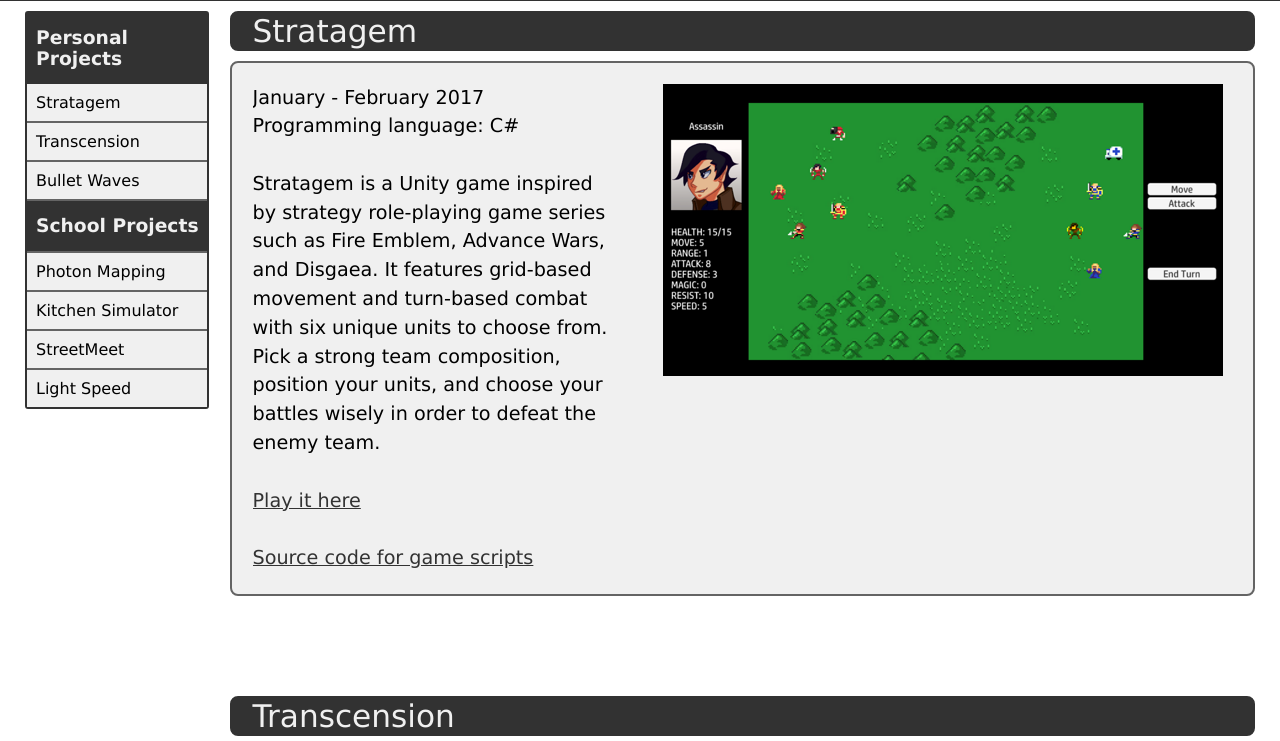
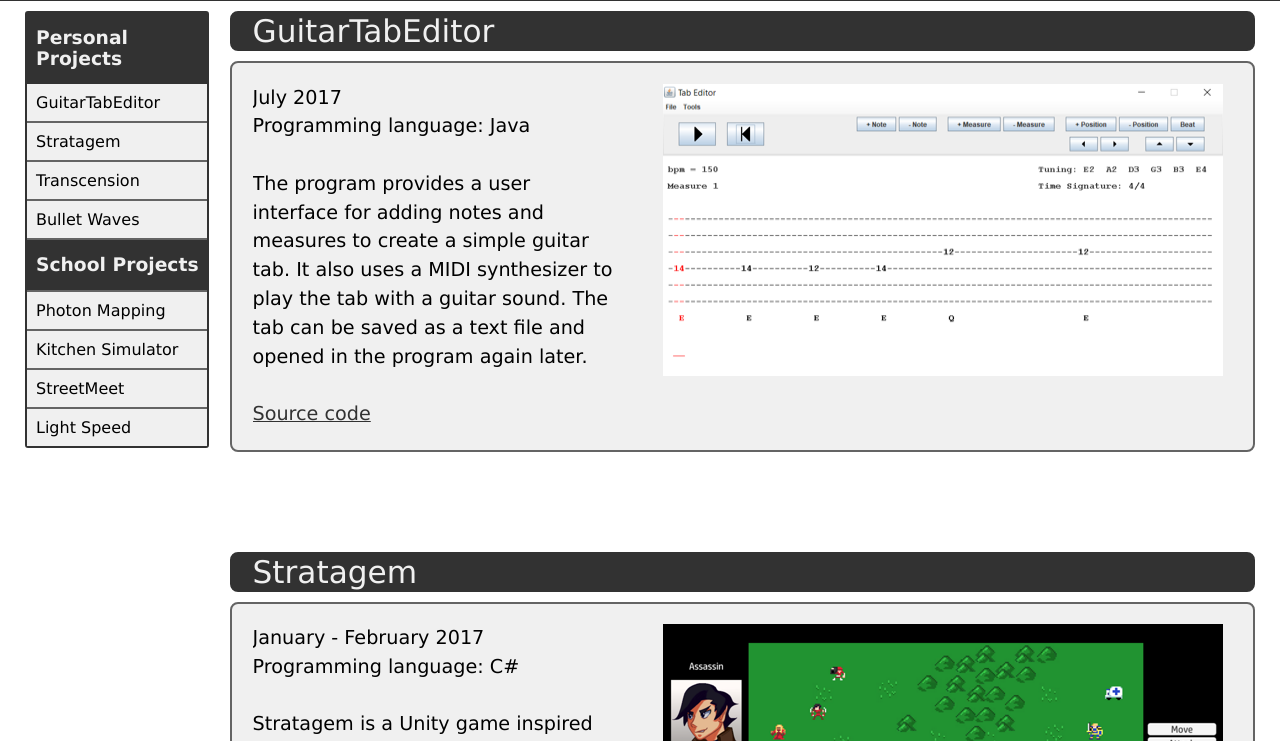
Before and after one commit to jymao/jymao.github.io, a plain HTML site: page index.html in a window 1280 px wide. Shown: the part 59-800 px from the top of the page. Drawn offline with Linux system fonts and the light colour scheme.

Commit message:
Added GuitarTabEditor

```diff
--- a/index.html
+++ b/index.html
@@ -16,12 +16,13 @@
 	<h1> jymao </h1>
 </header>
 
-<div id="stratagem" class="bookmark"></div>
+<div id="guitar" class="bookmark"></div>
 
 <div id="container">
 <nav>
 <ul>
 	<li><h3>Personal Projects</h3></li>
+	<li><a href="#guitar">GuitarTabEditor</a></li>
 	<li><a href="#stratagem">Stratagem</a></li>
 	<li><a href="#transcension">Transcension</a></li>
 	<li><a href="#bulletwaves">Bullet Waves</a></li>
@@ -34,6 +35,32 @@
 </nav>
 
 <section>
+
+<article>
+	<header>
+		<h2> GuitarTabEditor </h2>
+	</header>
+	<div class="content">
+		<div class="pictures" style="height:292px;">
+			<img src="GuitarTabEditor.png" alt="GuitarTabEditor" style="width:560px; height:292px;">
+		</div>
+		<div class="description">
+			July 2017
+			<br>
+			Programming language: Java
+			<br>
+			<br>
+			The program provides a user interface for adding notes and measures to create a simple guitar tab.
+			It also uses a MIDI synthesizer to play the tab with a guitar sound. The tab can be saved as a
+			text file and opened in the program again later.
+			<br>
+			<br>
+			<a href="https://github.com/jymao/GuitarTabEditor">Source code</a>
+		</div>
+	</div>
+</article>
+
+<div id="stratagem" class="bookmark"></div>
 
 <article>
 	<header>
```
Also changed, not shown: GuitarTabEditor.png (added).
